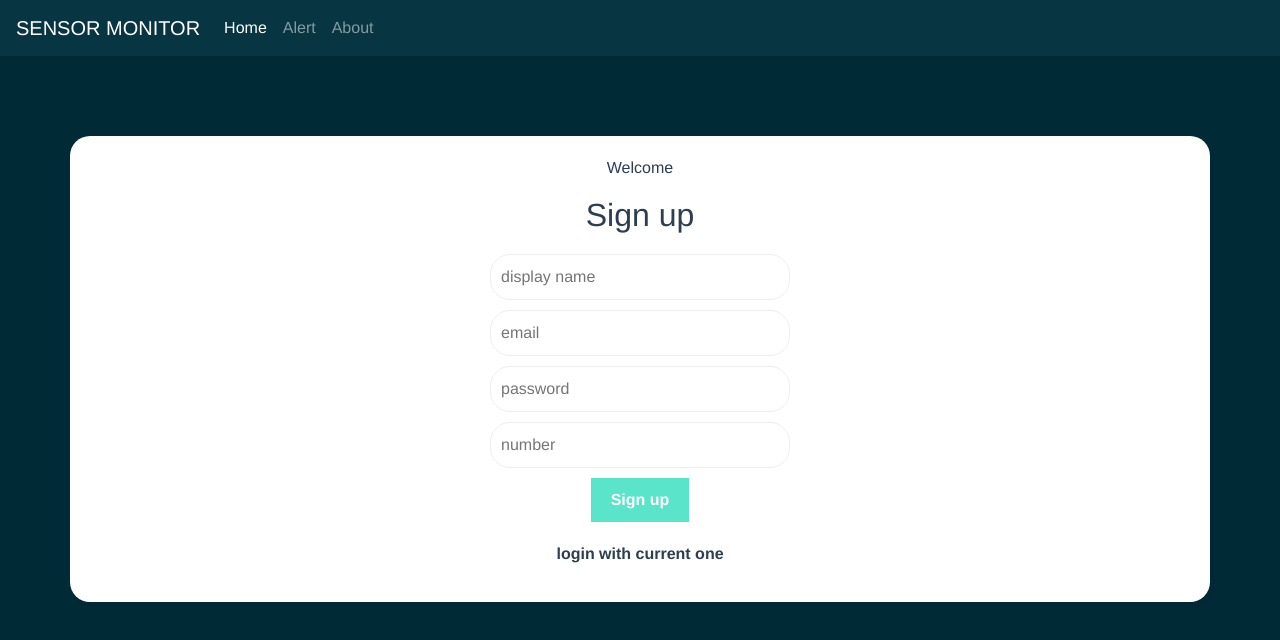
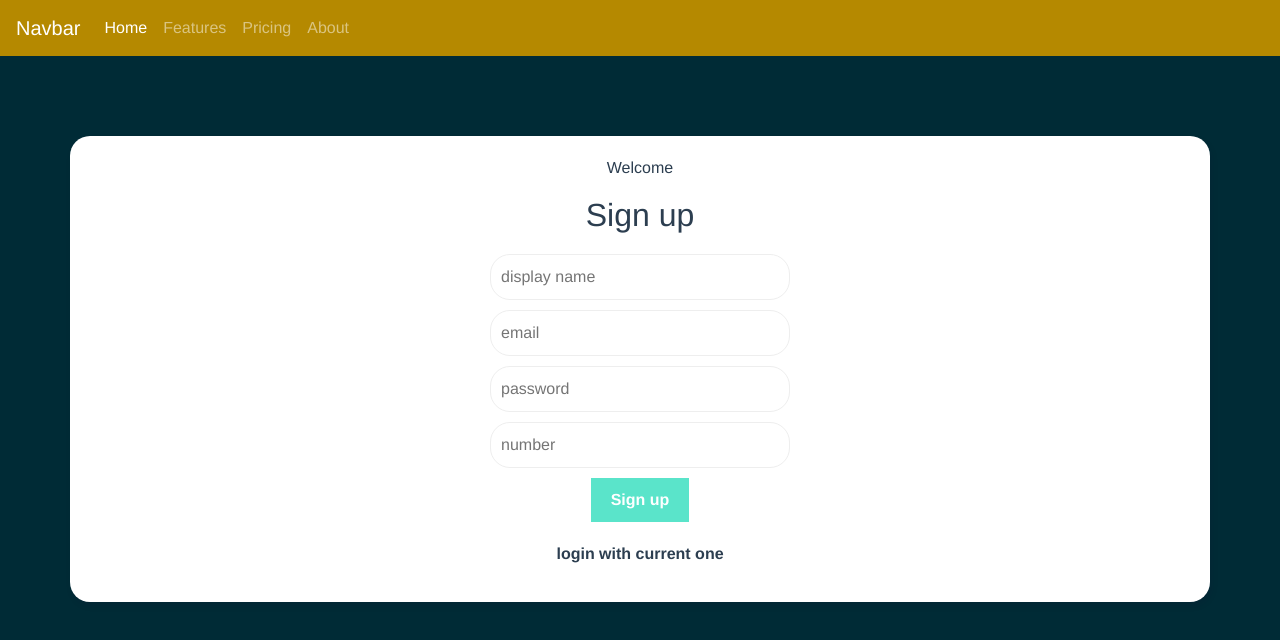
Before and after one commit to ravinduf/sensor-monitor, a Vue app in the folder frontend/: page / in a window 1280 px wide. Shown: the top 640 px of the page. Built offline with nearby package versions, Linux system fonts and the light colour scheme; what vue-sweetalert2 would draw is missing.

Commit message:
update navbar

```diff
--- a/frontend/src/components/NavBar.vue
+++ b/frontend/src/components/NavBar.vue
@@ -1,12 +1,11 @@
 <template>
-
-    <nav class="navbar navbar-expand-lg navbar-dark bg-dark">
-  <a class="navbar-brand" href="#">SENSOR MONITOR</a>
-  <button class="navbar-toggler" type="button" data-toggle="collapse" data-target="#navbarColor02" aria-controls="navbarColor02" aria-expanded="false" aria-label="Toggle navigation">
+<nav class="navbar navbar-expand-lg navbar-dark bg-primary">
+  <a class="navbar-brand" href="#">Navbar</a>
+  <button class="navbar-toggler" type="button" data-toggle="collapse" data-target="#navbarColor01" aria-controls="navbarColor01" aria-expanded="false" aria-label="Toggle navigation">
     <span class="navbar-toggler-icon"></span>
   </button>
 
-  <div class="collapse navbar-collapse" id="navbarColor02">
+  <div class="collapse navbar-collapse" id="navbarColor01">
     <ul class="navbar-nav mr-auto">
       <li class="nav-item active">
         <a class="nav-link" href="#">Home
@@ -14,9 +13,11 @@
         </a>
       </li>
       <li class="nav-item">
-        <a class="nav-link" href="#">Alert</a>
+        <a class="nav-link" href="#">Features</a>
       </li>
-
+      <li class="nav-item">
+        <a class="nav-link" href="#">Pricing</a>
+      </li>
       <li class="nav-item">
         <a class="nav-link" href="#">About</a>
       </li>
```
